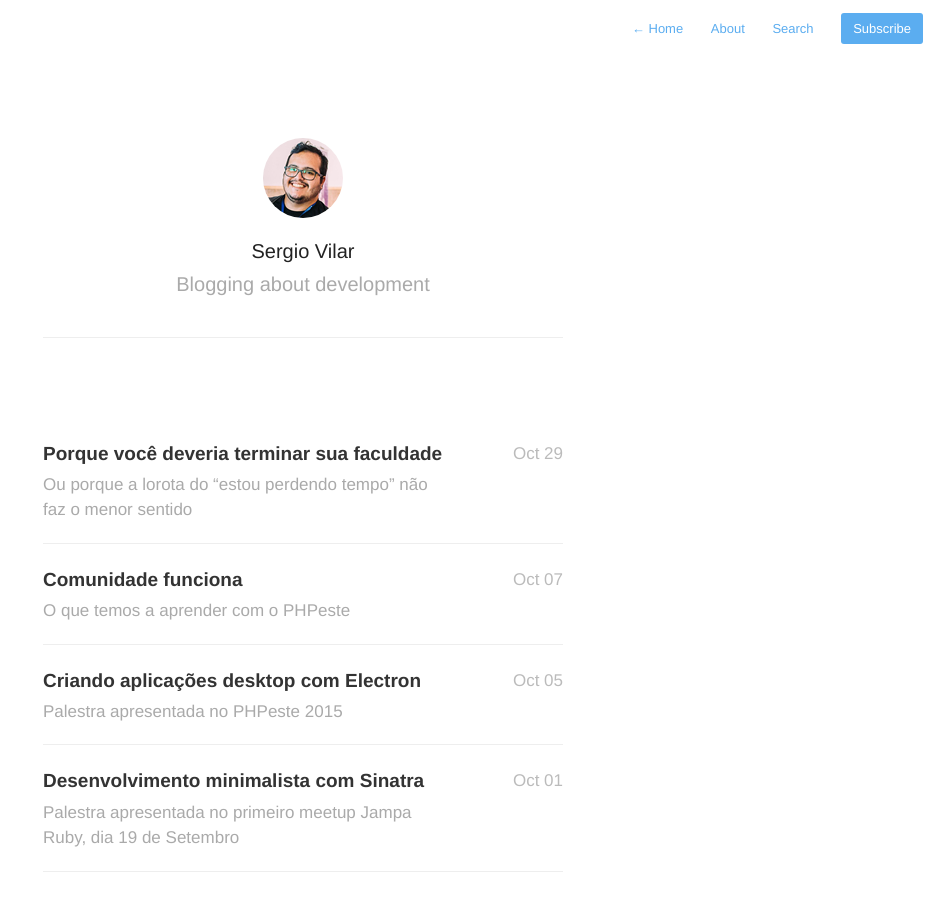
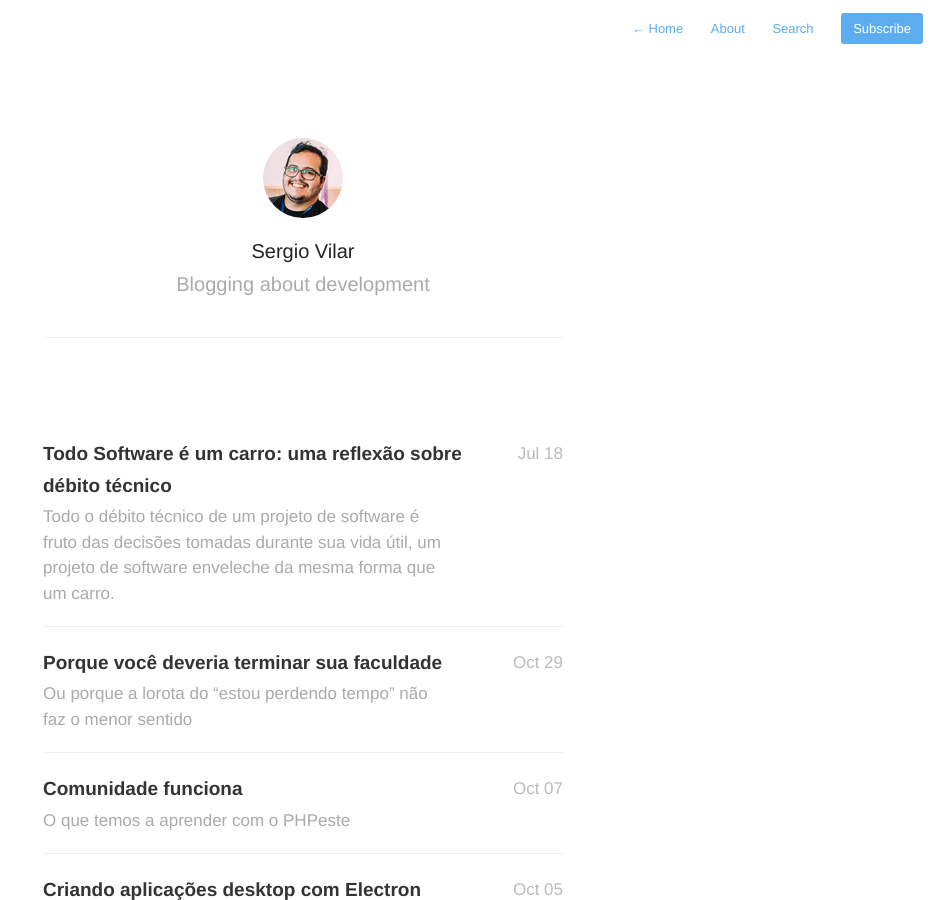
Before and after one commit to sergiopvilar/sergiovilar.github.io, a Jekyll site: the page built from index.html, in a window 1280 px wide and 900 px high. Shown: the whole window, without its empty margins (337-1280 px from the left). Built offline with Jekyll 4.4.1, drawn with Linux system fonts in a browser that asks for light colours; Markdown is read by kramdown in place of the engine named in the settings; the list of posts is cut into pages by our own code; part of the change alters nothing that is shown.

Commit message:
Todo Software é um carro

```diff
--- a/_config.yml
+++ b/_config.yml
@@ -8,6 +8,7 @@ markdown: redcarpet
 highlighter: pygments
 gems:
   - jekyll-archives
+  - jekyll-paginate
 
 jekyll-archives:
   layout: 'archive'
--- /dev/null
+++ b/_posts/2016-07-18-todo-software-e-um-carro.md
@@ -0,0 +1,46 @@
+---
+title: "Todo Software é um carro: uma reflexão sobre débito técnico"
+date:   2016-07-18 19:00:00
+description: Todo o débito técnico de um projeto de software é fruto das decisões tomadas durante sua vida útil, um projeto de software enveleche da mesma forma que um carro.
+keywords: débito,técnico,software
+category: opiniao
+---
+
+Alguns meses depois de comprar o meu primeiro carro, um Fusca 79, não pude deixar de notar a semelhança entre a manutenção de um carro e a manutenção de um projeto de software.
+
+O meu fusca possui um enorme débito técnico: as portas só fecham se forem batidas com muita força, vaza muito óleo, o banco do motorista não é regulável, o pisca traseiro direito não acende, entre outros.
+
+Semana passada meu pai comprou um Corcel l Luxo 76, um carro encantador. Assim como todo carro antigo, há uma série de pequenas manutenções a se fazer e meu pai todo animado as listava já dizendo onde iria comprar tal peça e como se consertava isso e aquilo. Achei engraçado e disse pra ele que com o tempo ele iria se acostumar, ia aceitar o carro como era e não iria consertar metade da lista dele.
+
+Infelizmente é o que acontece com vários projetos de software, a gente se acostuma com os defeitos.
+
+## Débito o quê?
+
+Débito técnico é definitivamente um dos problemas mais presentes no dia-a-dia de desenvolvedores. Seja na pausa pro café, no #HoraExtra, ou quando estamos xingando muito no Twitter. Além disso, há uma outra coisa sobre Débito Técnico. Temos o estranho costume de aceitá-lo como feature, como algo comum: "é assim mesmo".
+
+Todo o débito técnico de um projeto de software é fruto das decisões tomadas durante sua vida útil, um projeto de software enveleche da mesma forma que um carro.
+
+Ao longo de sua vida útil um carro passa por inúmeras manutenções feitas por inúmeras pessoas, em alguns momentos más decisões são tomadas e algo não é feito da melhor forma, ou apenas algo precisava ser feito naquele momento, como um conserto para tirar o carro do prego que acaba perpetuando por toda sua vida útil. O motorista se acostuma com uma folga na maçaneta mas isso não impede o carro de andar, isso é o débito técnico.
+
+## Débito técnico é responsabilidade do time
+
+Uma palavra que constantemente uso quando entro em um projeto em andamento é "motivação". É muito fácil reclamar de uma arquitetura, de uma infinidade de débitos técnicos e dizer "isso  __deveria__ ter sido feito de outra forma" sem conhecer a motivação daqueles que o fizeram. É preciso respeitar, mesmo que com certa crítica, o que foi feito no passado sob circunstâncias desconhecidas, determinada classe pode ter sido escrita "nas coxas" simplesmente por pressão para entrega, e por isso todos nós já passamos ao menos uma vez.
+
+> "Tu te tornas eternamente responsavel pelo código que commitas"
+
+Quando entramos em um projeto, assumimos com ele a responsabilidade do débito técnico. Não é algo ao qual possamos culpar os desenvolvedores do passado, o problema está bem ali pronto para ser resolvido.
+
+## Evitando a criação de novos débitos técnicos
+
+O primeiro passo que pode ser tomado nesse caso é evitar que novos débitos técnicos sejam criados. Uma forma muito útil de fazer isso é criar um processo bastante estrito de revisão de código, com uma base de testes sólida e de preferência um code style. Isso vai ao menos incentivar a equipe a discutir as soluções propostas antes de entrarem no codebase do projeto.
+
+## Resolvendo débitos técnicos existentes
+
+Você provavelmente já sabe que não há fórmula mágica pra se livrar do problema. É mais fácil trabalhar em débito técnico quando o incentivo vem da própria empresa, mas não necessariamente obrigatório. Está fora da nossa realidade gastar-se dois meses de todo o time de desenvolvimento de uma empresa para resolução de débito técnico. Tenha em mente que é um processo gradual e que muito provavelmente será feito fora das suas horas de trabalho eventuais.
+
+
+
+
+
+
+O maior problema de aceitarmos o débito técnico como parte do projeto é que o quanto mais nos acostumamos com ele, menos estaremos dispostos a resolvê-lo e mais vai-se acumular.
```
